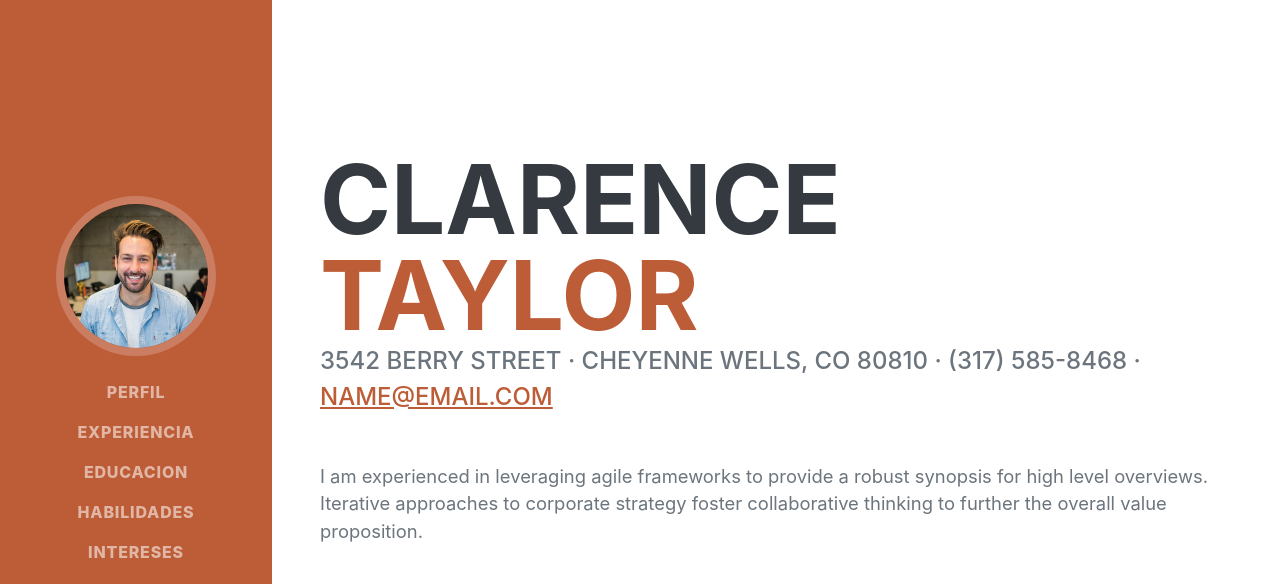
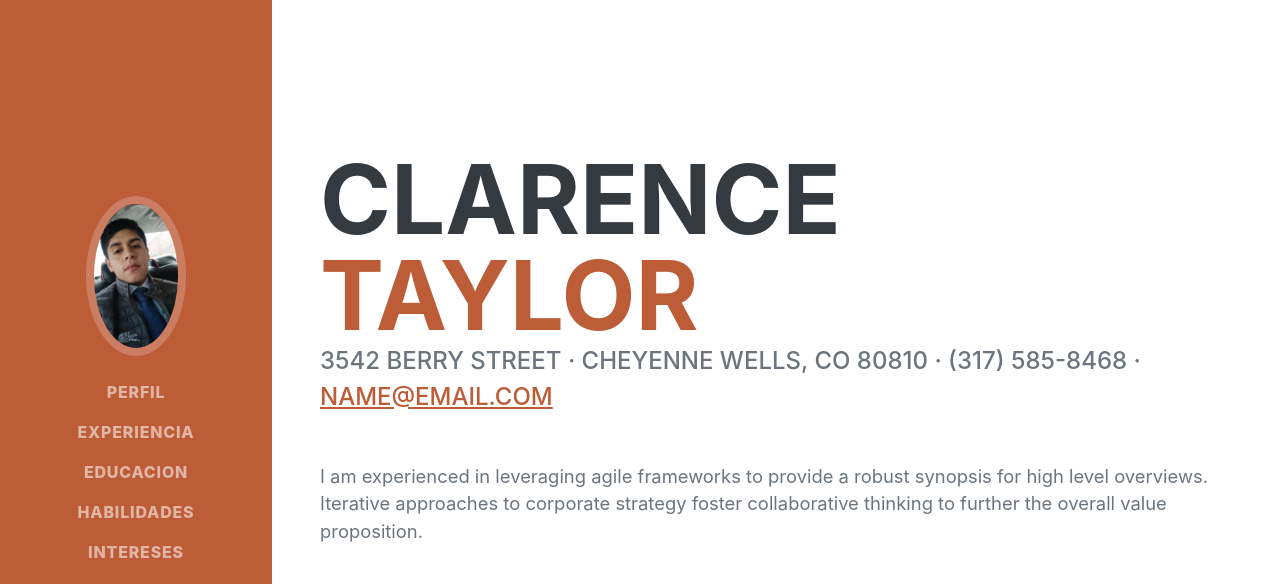
Before and after one commit to AulaCCSS/CURRICULUM, a plain HTML site: page index.html in a window 1280 px wide. Shown: the top 584 px of the page. Drawn offline with nearby package versions, Linux system fonts and the light colour scheme; a web font is replaced by a local one.

Commit message:
Update index.html

```diff
--- a/index.html
+++ b/index.html
@@ -20,7 +20,7 @@
         <nav class="navbar navbar-expand-lg navbar-dark bg-primary fixed-top" id="sideNav">
             <a class="navbar-brand js-scroll-trigger" href="#page-top">
                 <span class="d-block d-lg-none">Clarence Taylor</span>
-                <span class="d-none d-lg-block"><img class="img-fluid img-profile rounded-circle mx-auto mb-2" src="assets/img/profile.jpg" alt="..." /></span>
+                <span class="d-none d-lg-block"><img class="img-fluid img-profile rounded-circle mx-auto mb-2" src="assets/img/gilmer.jpeg" alt="..." /></span>
             </a>
             <button class="navbar-toggler" type="button" data-bs-toggle="collapse" data-bs-target="#navbarResponsive" aria-controls="navbarResponsive" aria-expanded="false" aria-label="Toggle navigation"><span class="navbar-toggler-icon"></span></button>
             <div class="collapse navbar-collapse" id="navbarResponsive">
```
